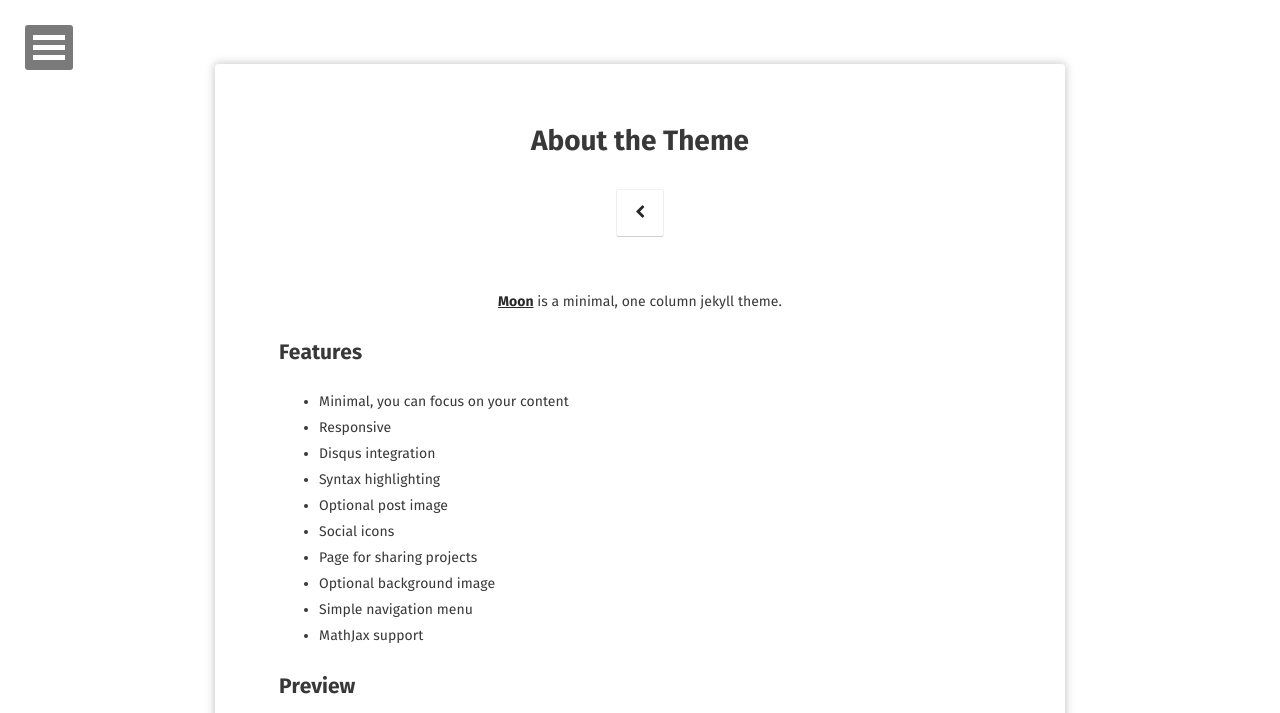
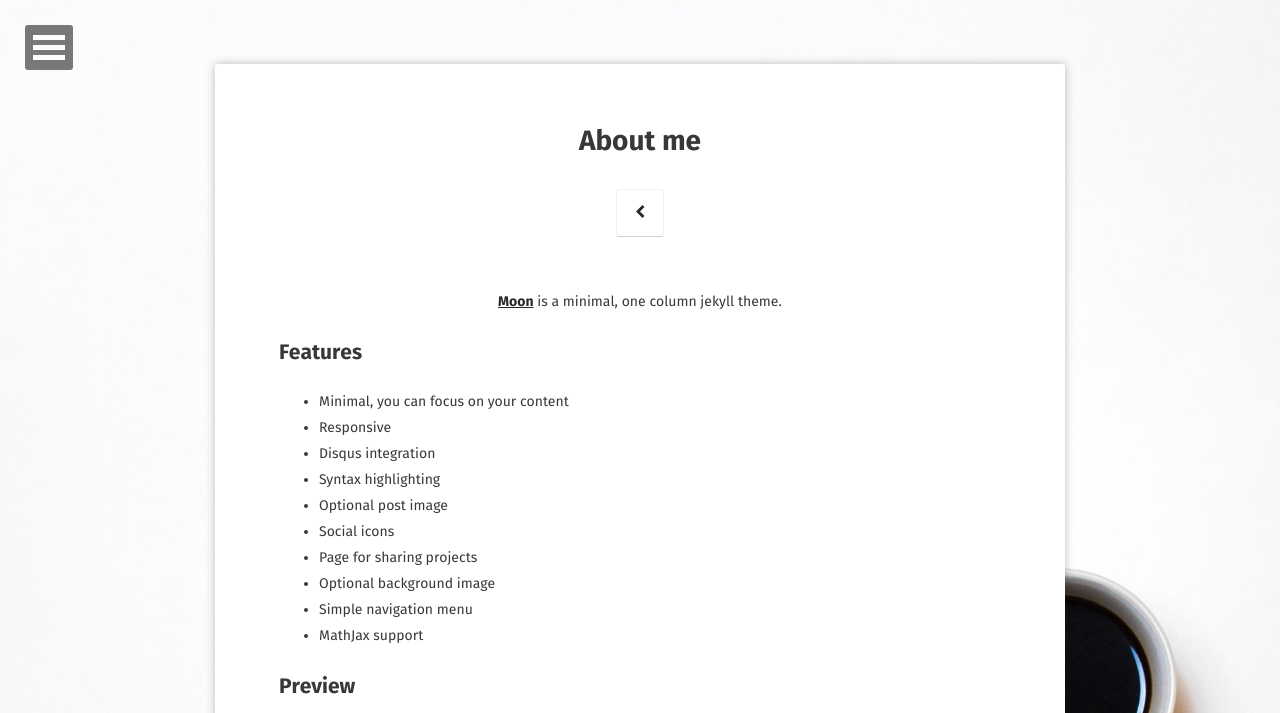
Before and after one commit to evelynsv/evelynsv.github.io, a Jekyll site: the page built from about/index.md, in a window 1280 px wide, cut to the strip 0-713 px from the top of the page. Built offline with Jekyll 4.4.1, drawn with Linux system fonts in a browser that asks for light colours; some web fonts are replaced.

Commit message:
changing background

```diff
--- a/_config.yml
+++ b/_config.yml
@@ -5,7 +5,7 @@ description:        "Moon is a minimal, one column jekyll theme for your blog."
 reading_time:       true
 words_per_minute:   200
 logo:               'assets/img/author.jpg'
-background:
+background:         'assets/img/placeholder-big.jpg'
 tiled_bg:           false   # Set this true if you want to tile your background image, otherwise it will be covered
 locale:             en_US
 url:                https://evelynsv.github.io/
--- a/_sass/site.scss
+++ b/_sass/site.scss
@@ -5,6 +5,11 @@
 	width: 100%;
 	height: 100%;
 	font-size: 100%;
+}
+
+@mixin vertical-gradient($from, $to, $stop: 100%) {
+	background-color: $from;
+	background-image: -webkit-linear-gradient(top, $from 0%, $to $stop);
 }
 
 
@@ -24,6 +29,7 @@ body {
 		background: $white;
 	}
 }
+
 * {
 	box-sizing: border-box;
 }
@@ -74,8 +80,8 @@ body {
 	max-width: 550px;
 	padding-right: 15px;
 	padding-left: 15px;
+	background-color: $white;
 	@include center-block();
-	background-color: $white;
 	color: $color_shark;
 	z-index: 1;
 	border-radius: 3px;
@@ -89,6 +95,7 @@ body {
 		width: 80%;
 	}
 }
+
 .row {
 	margin-top: 15px;
 	text-align: center;
--- a/_sass/variables.scss
+++ b/_sass/variables.scss
@@ -1,5 +1,5 @@
 //colors
-$bodycolor           : #fff;
+$bodycolor           : #ffff;
 $black           	 : #000;
 $white               : #fff;
 $color_gray          : #e8e8e8;
--- a/about/index.md
+++ b/about/index.md
@@ -1,6 +1,6 @@
 ---
 layout: page
-title: About the Theme
+title: About me
 tags: [about, Jekyll, theme, moon]
 date: 2016-03-21
 comments: false
```
Also changed, not shown: assets/img/placeholder-big.jpg.
